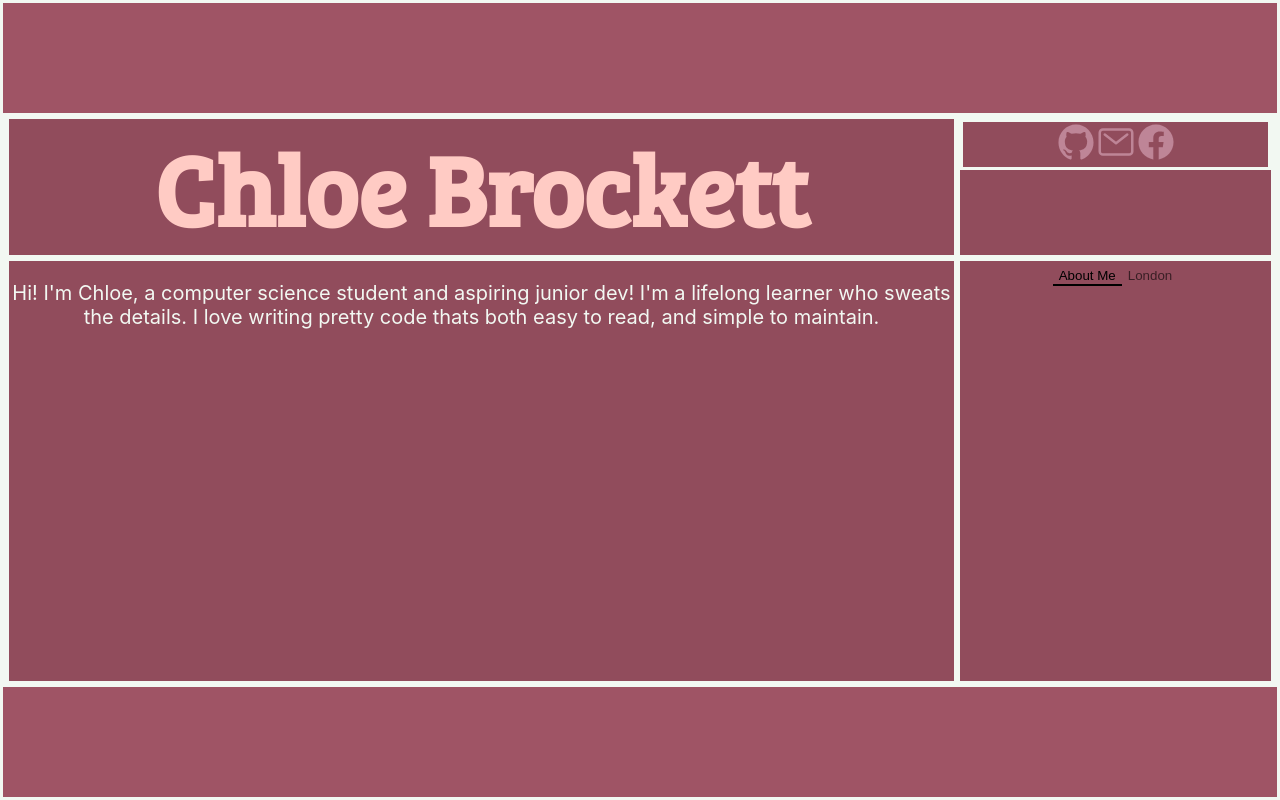
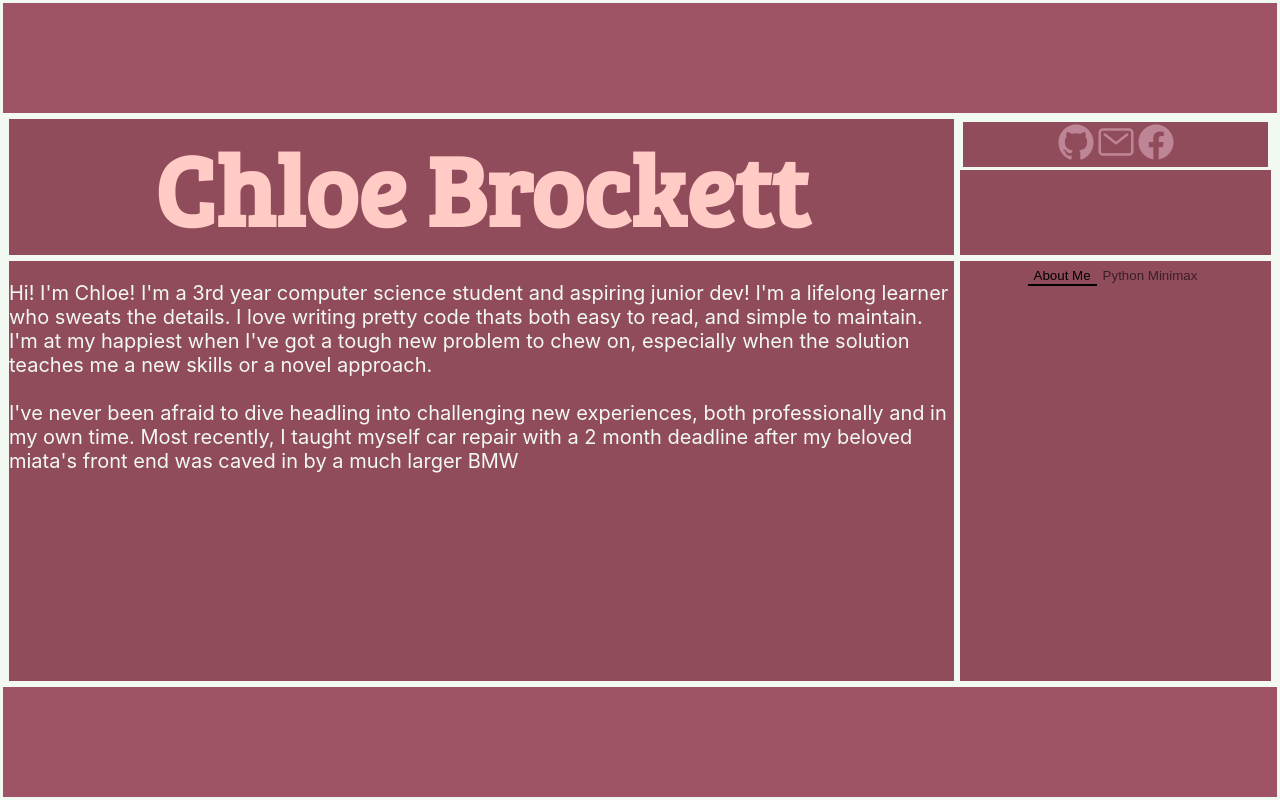
Before and after one commit to ChloeBrockett/ChloeBrockett.github.io, a React (Create React App) app: page / in a window 1280 px wide. Built offline with nearby package versions, Linux system fonts and the light colour scheme.

Commit message:
Added content + fixed text alignment

```diff
--- a/src/App.css
+++ b/src/App.css
@@ -1,7 +1,6 @@
 .App {
   text-align: center;
   justify-content: center;
-  text-align: center;
   display: flex;
   flex-flow: column;
   height: 100vh;
--- a/src/pages/home.js
+++ b/src/pages/home.js
@@ -1,5 +1,5 @@
 import React from 'react';
-import { useState} from 'react';
+import { useState,Fragment} from 'react';
 import './styles/home.css';
 import {IonIcon} from '@ionic/react';
 import {logoFacebook,mailOutline,logoGithub} from 'ionicons/icons';
@@ -8,12 +8,32 @@ import {logoFacebook,mailOutline,logoGithub} from 'ionicons/icons';
 const projects = [
         {title:"Chloe Brockett",
             buttonText:"About Me",
-            text:"Hi! I'm Chloe, a computer science student and aspiring junior dev! I'm a lifelong learner who sweats the details. I love writing pretty code thats both easy to read, and simple to maintain."
+            text:<Fragment>
+                Hi! I'm Chloe! I'm a 3rd year computer science student and aspiring junior dev! I'm a lifelong learner who sweats the details.
+                I love writing pretty code thats both easy to read, and simple to maintain. I'm at my happiest when I've got a tough new problem
+                to chew on, especially when the solution teaches me a new skills or a novel approach.<br /><br />
+
+
+                I've never been afraid to dive headling into challenging new experiences, both professionally and in my own time. Most recently,
+                I taught myself car repair with a 2 month deadline after my beloved miata's front end was caved in by a much larger BMW
+                </Fragment>
         },
         {
-            title:"London",
-            buttonText:"London",
-            text:"London is pretty cool"
+            title:"Python Minimax",
+            buttonText:"Python Minimax",
+            text:    <Fragment>
+                        Technologies: Python, GitHub<br/>
+                        This was a short project to demonstrate my ability to accurately implement algorithms, competency with python, as well as how
+                        I approach creating readable code. It is a command line app where a human player can attempt to beat the computer
+                        at noughts and crosses. <br/><br/>
+                        Because the game is solved, a perfect player will always force atleast a draw, which this app achieves via the
+                        recursive tree search algorithm 'minimax'. The algorithm alternates between selecting the move that <strong>maximises</strong> the current
+                        players chances of victory, then the move which <strong>minimises</strong> their odds (ie: the opponents best move). It heuristically analyses
+                        game states and chooses the first best option. In future I will refactor the project to use OOP, optimise with alpha beta pruning, and
+                        add an element of randomness for more interesting gamelay<br/>
+                        <a href="https://github.com/ChloeBrockett/python-cl-naughtscrosses"><button>View Project</button></a>
+                        <a href="https://github.com/ChloeBrockett/python-cl-naughtscrosses/releases"><button>Download Executable</button></a>
+                    </Fragment>
         }
     ]
 
@@ -54,7 +74,7 @@ function Home (){
                     {projects.map((project) => (
                         <button
                         key={project.buttonText}
-                        onClick={(event)=>{
+                        onClick={()=>{
                             setActive(project.buttonText)
                             setContentText(project.text)
                             setContentHeader(project.title)
--- a/src/pages/styles/home.css
+++ b/src/pages/styles/home.css
@@ -29,8 +29,10 @@
 }
 
 .content{
+    text-align: left;
     grid-area: article;
 }
+
 
 .social-links{
     grid-area: socials;
@@ -53,7 +55,6 @@
     border-bottom: 2px solid transparent;
     transition: ease border-bottom 250ms;
 
-
 }
 
 .menu button.active{
```
Also changed, not shown: 1 other file (tests, documents, lock files or other folders).
